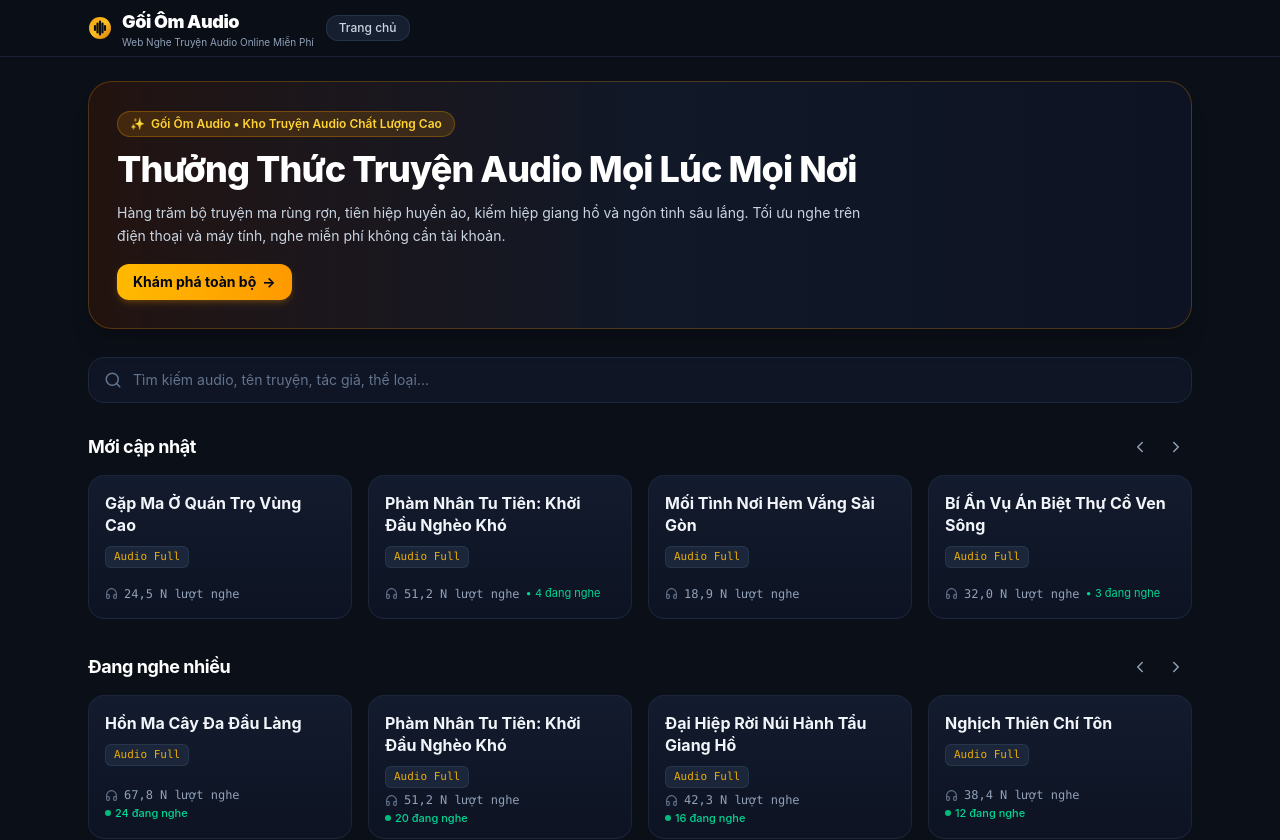
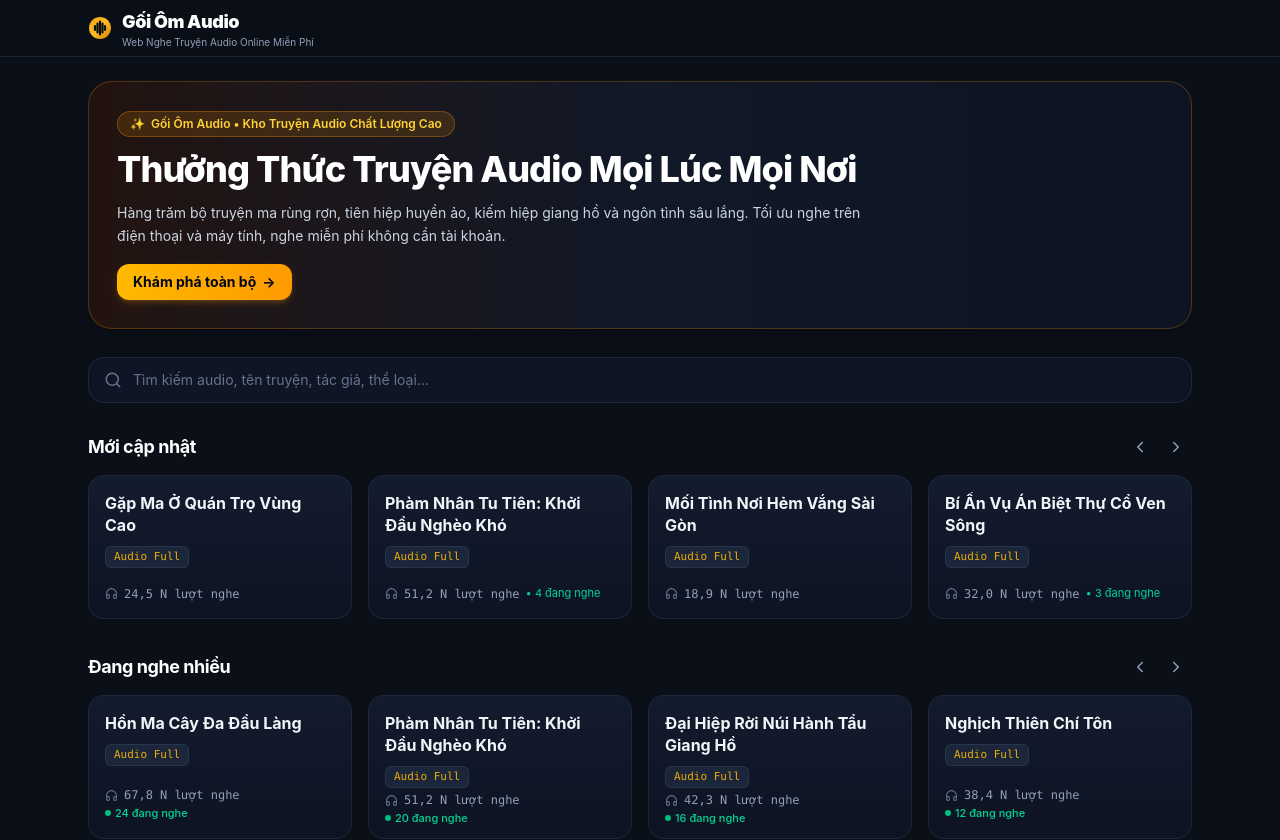
Before and after one commit to tuld2901/NAMNGHE-AUDIO, a React (Vite) app: page / in a window 1280 px wide. Shown: the top 840 px of the page. Built offline with nearby package versions, Linux system fonts and the light colour scheme; no server answers.

Commit message:
docs: refactor README and clean up Navbar component
Update documentation to English and remove redundant home navigation link from the Navbar.

```diff
--- a/src/components/Navbar.tsx
+++ b/src/components/Navbar.tsx
@@ -54,17 +54,6 @@ export const Navbar: React.FC<NavbarProps> = ({
               )}
             </div>
           </a>
-
-          <a
-            href="/"
-            onClick={(e) => {
-              e.preventDefault();
-              onNavigateHome();
-            }}
-            className="px-3 py-1 bg-slate-800/70 hover:bg-slate-800 text-slate-300 text-xs font-medium rounded-xl border border-slate-700/60 transition cursor-pointer select-none"
-          >
-            Trang chủ
-          </a>
         </div>
 
         {/* Right Action: Chỉ hiển thị nút Về trang chủ khi đang ở trong trang Quản trị */}
```
Also changed, not shown: 1 other file (tests, documents, lock files or other folders).
